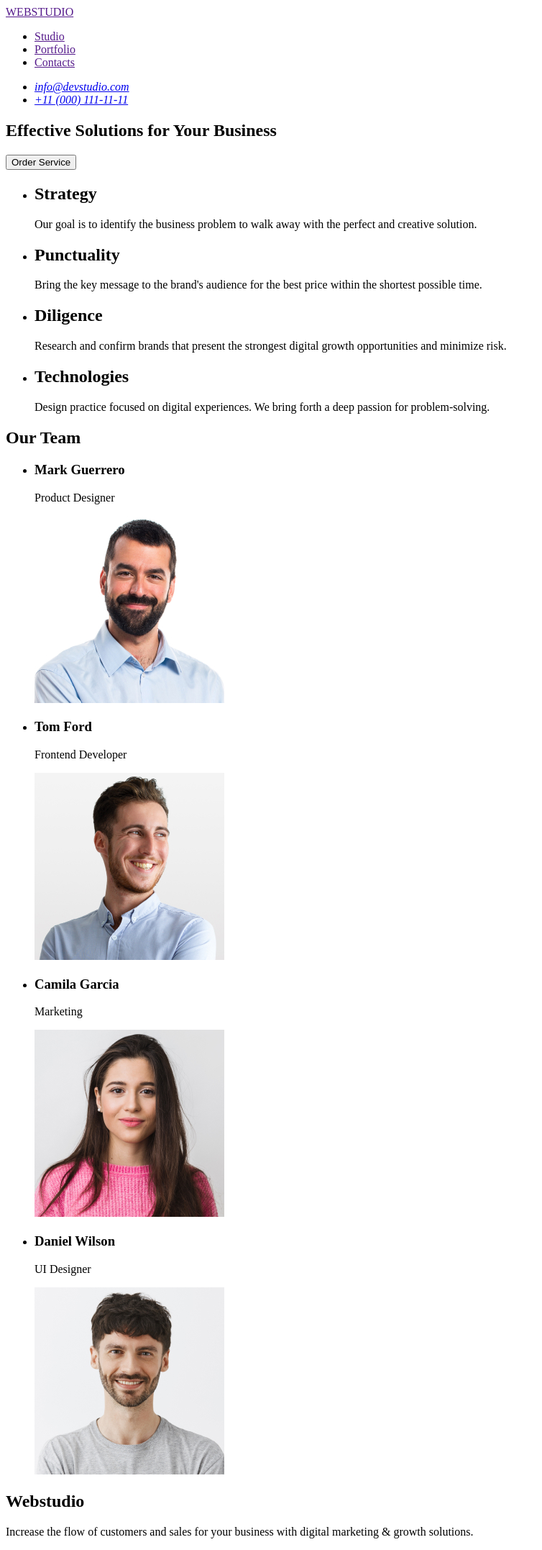
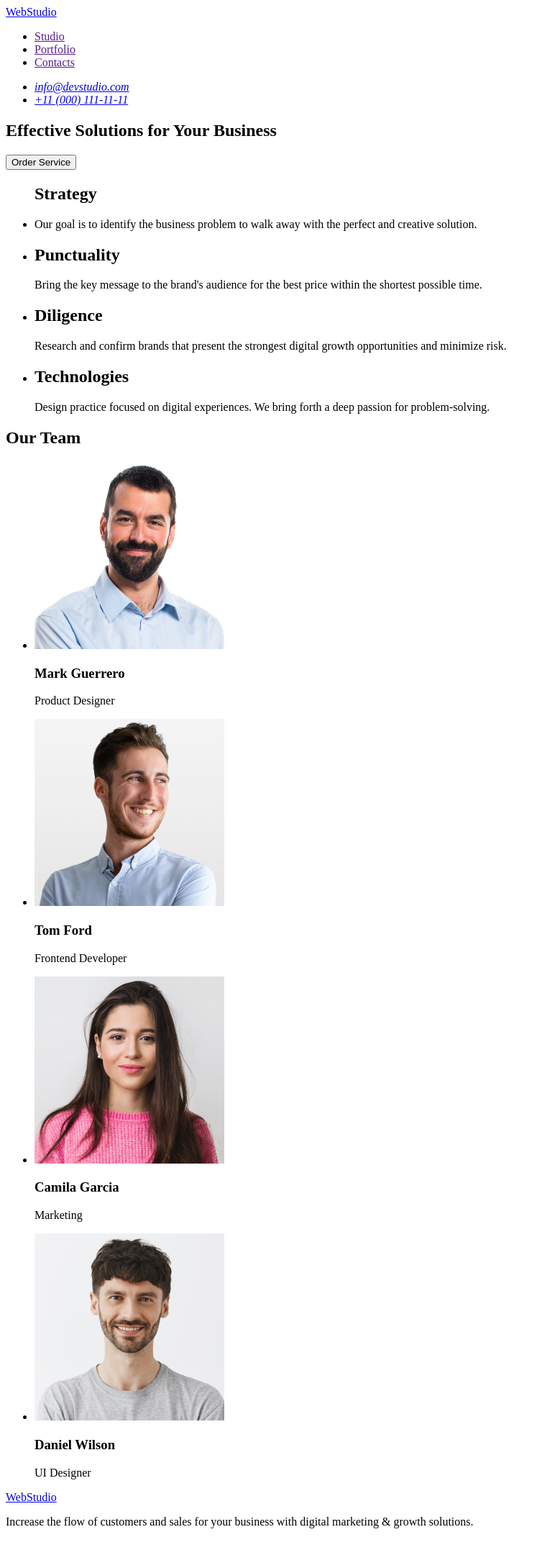
Before and after one commit to StasyaBo/goit-markup-hw-01, a plain HTML site: page index.html in a window 1280 px wide. Shown: the whole page at 72% size, without its empty margins (0-754 px from the left). Drawn offline with Linux system fonts and the light colour scheme.

Commit message:
Update index.html

```diff
--- a/index.html
+++ b/index.html
@@ -10,7 +10,7 @@
 
     <header>
       <nav>
-        <a href="">WEBSTUDIO</a>
+        <a href="./index.html">WebStudio</a>
       <!---menu navigation-->
          <ul>
            <li><a href="" target="_blank">Studio</a></li>
@@ -32,9 +32,10 @@
       <button type="button"> Order Service</button>
      </section>
       <section>
+
         <ul>
+          <h2>Strategy</h2>
           <li>
-            <h2>Strategy</h2>
             <p>
               Our goal is to identify the business problem to walk away with the
               perfect and creative solution.
@@ -68,29 +69,32 @@
         <h2>Our Team</h2>
         <ul>
           <li>
+            <img src="./img/candidat-1.jpg" alt="Photos Product Designer" width="264">
             <h3>Mark Guerrero</h3>
             <p>Product Designer</p>
-            <img src="./img/candidat-1.jpg" alt="Photos Product Designer" width="264">
+
           </li>
           <li>
+            <img src="./img/candidat-2.jpg" alt="Photos Frontend Developer" width="264">
             <h3>Tom Ford</h3>
             <p>Frontend Developer</p>
-            <img src="./img/candidat-2.jpg" alt="Photos Frontend Developer" width="264">
           </li>
-          <li> <h3>Camila Garcia</h3>
+          <li>
+            <img src="./img/candidat-3.jpg" alt="Photos Marketing" width="264">
+            <h3>Camila Garcia</h3>
             <p>Marketing</p>
-            <img src="./img/candidat-3.jpg" alt="Photos Marketing" width="264">
           </li>
-          <li> <h3>Daniel Wilson</h3>
+          <li>
+            <img src="./img/candidat-4.jpg" alt="Photos UI Designer" width="264">
+            <h3>Daniel Wilson</h3>
             <p>UI Designer</p>
-            <img src="./img/candidat-4.jpg" alt="Photos UI Designer" width="264">
           </li>
         </ul>
       </section>
     </main>
 
     <footer>
-      <h2>Webstudio</h2> <!-- Logo -->
+      <a href="./index.html">WebStudio</a> <!-- Logo -->
       <p>
         Increase the flow of customers and sales for your business with digital marketing & growth solutions.
       </p>
```
